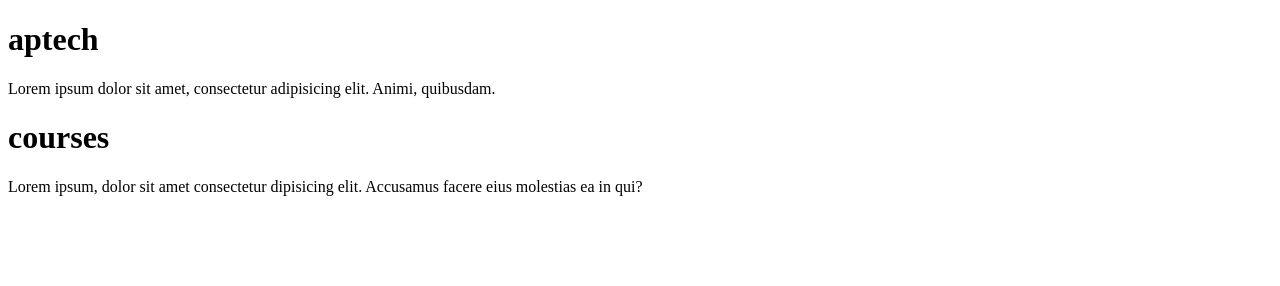
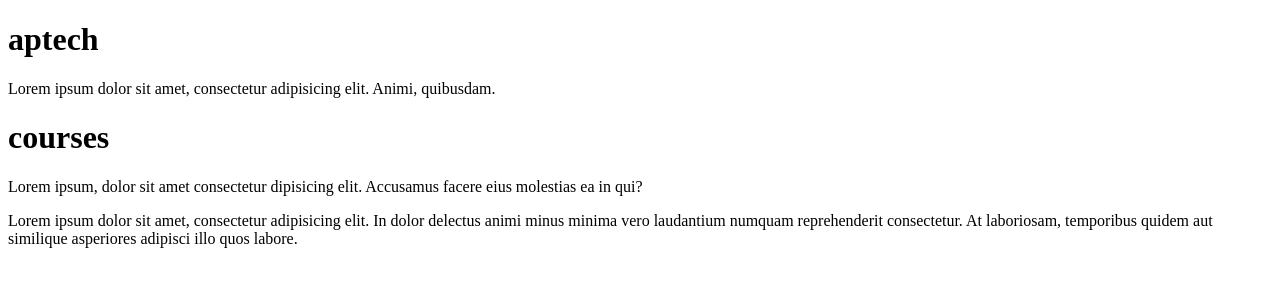
Before and after one commit to khanshahab123/dism, a plain HTML site: page advance-js/index.html in a window 1280 px wide. Drawn offline with Linux system fonts and the light colour scheme.

```diff
--- a/advance-js/index.html
+++ b/advance-js/index.html
@@ -10,6 +10,7 @@
     <p>Lorem ipsum dolor sit amet, consectetur adipisicing elit. Animi, quibusdam.</p>
     <h1>courses</h1>
     <p>Lorem ipsum, dolor sit amet <span>consectetur </span>dipisicing elit. Accusamus facere eius molestias ea in qui?</p>
+    <p>Lorem ipsum dolor sit amet, consectetur adipisicing elit. In dolor delectus animi minus minima vero laudantium numquam reprehenderit consectetur. At laboriosam, temporibus quidem aut similique asperiores adipisci illo quos labore.</p>
 
 
 </body>
```
